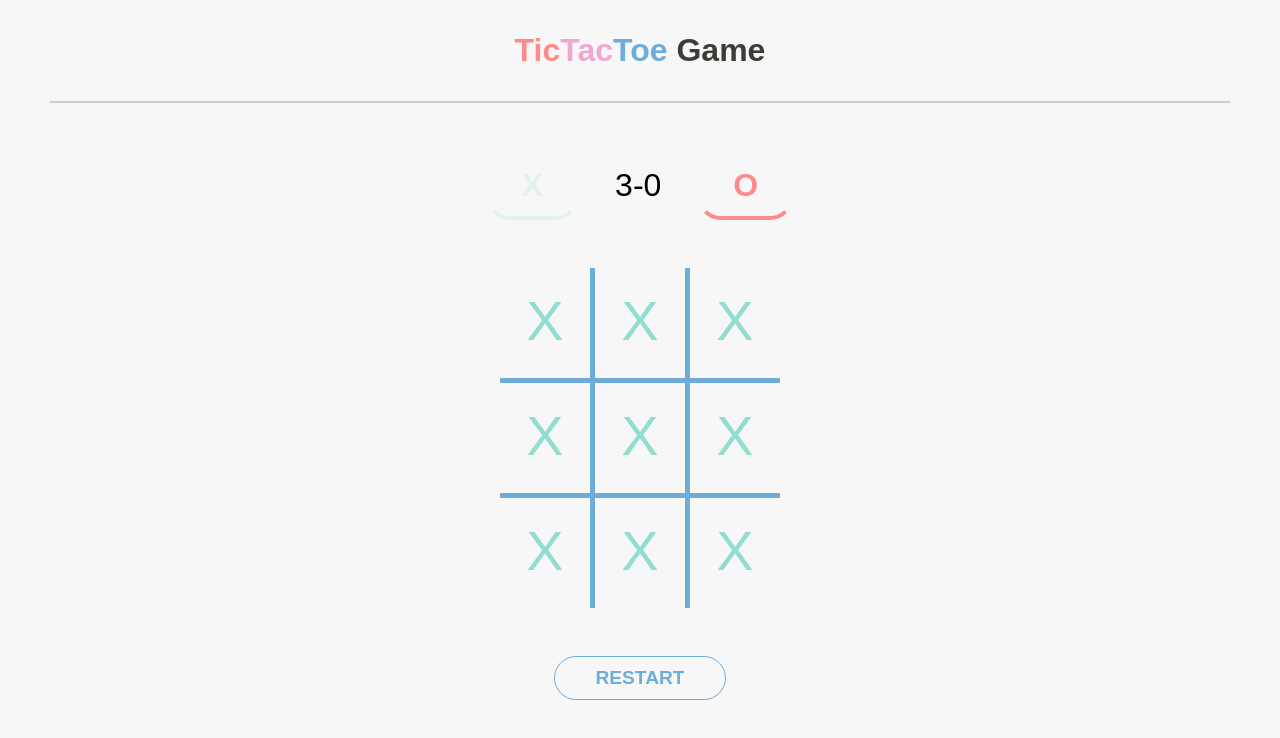
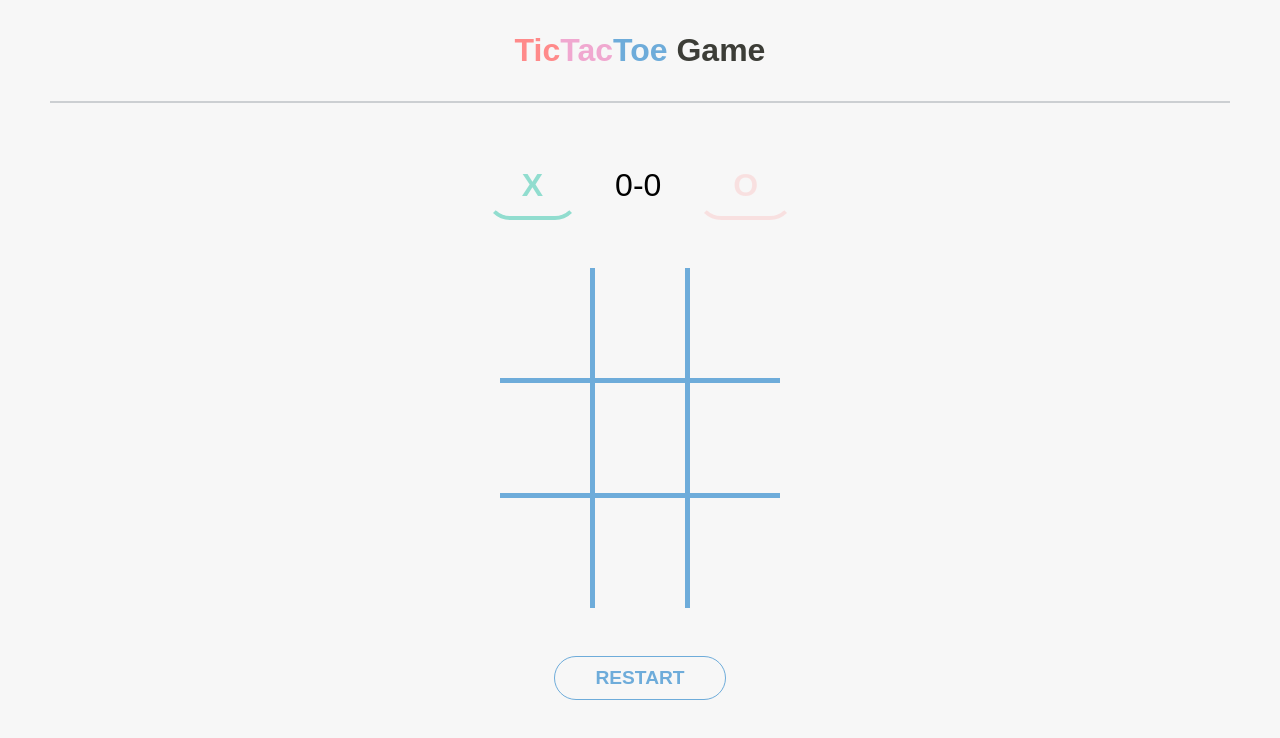
Before and after one commit to sebastianvarelag/tictactoe, a React (Vite) app: page / in a window 1280 px wide. Shown: the top 738 px of the page. Built offline with nearby package versions, Linux system fonts and the light colour scheme; a web font is replaced by a local one.

Commit message:
Moves and toggle turn implemented.

```diff
--- a/src/game/components/Score.tsx
+++ b/src/game/components/Score.tsx
@@ -1,15 +1,20 @@
+import { useGameStore } from "../../hooks"
+
 export const Score = () => {
+
+  const {score, currentTurn} = useGameStore()
+
   return (
     <>
     <div className="turn__container">
       <ul className="turn__list">
-        <li className="turn__item">X</li>
+        <li className={`turn__item${currentTurn ? ' active' : ''}`}>X</li>
         <li className="turn__item">
-          <span className="turn__score">3</span>
+          <span className="turn__score">{score[0]}</span>
           <span className="turn__score">-</span>
-          <span className="turn__score">0</span>
+          <span className="turn__score">{score[1]}</span>
         </li>
-        <li className="turn__item active">O</li>
+        <li className={`turn__item${!currentTurn ? ' active' : ''}`}>O</li>
       </ul>
     </div>
     </>
--- a/src/game/components/Square.tsx
+++ b/src/game/components/Square.tsx
@@ -1,5 +1,14 @@
-export function Square() {
+interface IPropsSquare{
+  value: string;
+  currentTurn: boolean;
+  handleClick: ()=>void;
+}
+
+export function Square({value, handleClick}: IPropsSquare) {
+
   return (
-    <button className="button button__square"><span>X</span></button>
+    <button className={`button button__square ${(value === 'X') ? 'equis' : 'circle'}`} onClick={handleClick}>
+      <span>{value}</span>
+    </button>
   )
 }
--- a/src/game/pages/GamePage.tsx
+++ b/src/game/pages/GamePage.tsx
@@ -1,6 +1,10 @@
+import { useGameStore } from "../../hooks"
 import { Header, Score, Square } from "../components"
 
 export const GamePage = () => {
+
+  const { currentSquares, currentTurn, handleClickSquare, handleResetSquares } = useGameStore();
+
   return (
     <>
       <Header/>
@@ -8,23 +12,23 @@ export const GamePage = () => {
         <Score/>
         <div className="game">
           <div className="row-square">
-            <Square/>
-            <Square/>
-            <Square/>
+            <Square value={currentSquares[0]} currentTurn={currentTurn} handleClick={() => handleClickSquare(1)}/>
+            <Square value={currentSquares[1]} currentTurn={currentTurn} handleClick={() => handleClickSquare(2)}/>
+            <Square value={currentSquares[2]} currentTurn={currentTurn} handleClick={() => handleClickSquare(3)}/>
           </div>
           <div className="row-square">
-            <Square/>
-            <Square/>
-            <Square/>
+            <Square value={currentSquares[3]} currentTurn={currentTurn} handleClick={() => handleClickSquare(4)}/>
+            <Square value={currentSquares[4]} currentTurn={currentTurn} handleClick={() => handleClickSquare(5)}/>
+            <Square value={currentSquares[5]} currentTurn={currentTurn} handleClick={() => handleClickSquare(6)}/>
           </div>
           <div className="row-square">
-            <Square/>
-            <Square/>
-            <Square/>
+            <Square value={currentSquares[6]} currentTurn={currentTurn} handleClick={() => handleClickSquare(7)}/>
+            <Square value={currentSquares[7]} currentTurn={currentTurn} handleClick={() => handleClickSquare(8)}/>
+            <Square value={currentSquares[8]} currentTurn={currentTurn} handleClick={() => handleClickSquare(9)}/>
           </div>
         </div>
         <div className="button__group">
-          <button className="button">RESTART</button>
+          <button className="button" onClick={handleResetSquares}>RESTART</button>
         </div>
       </div>
     </>
--- /dev/null
+++ b/src/hooks/useGameStore.ts
@@ -0,0 +1,30 @@
+import { resetSquares, setCurrentSquares } from "../store/game/gameSlice";
+import { useAppDispatch, useAppSelector } from "../store/hooks"
+
+export const useGameStore = () => {
+
+  const {score, currentTurn, currentSquares} = useAppSelector(state => state.game)
+
+  const dispatch = useAppDispatch();
+
+  const handleClickSquare = (number: number) => {
+    if(currentSquares[number - 1] === null){
+      dispatch(setCurrentSquares(number - 1));
+    }
+    return;
+  }
+
+  const handleResetSquares = () =>{
+    dispatch(resetSquares());
+  }
+
+  return {
+    score,
+    currentTurn,
+    currentSquares,
+
+    // functions
+    handleClickSquare,
+    handleResetSquares
+  }
+}
--- a/src/store/game/gameSlice.ts
+++ b/src/store/game/gameSlice.ts
@@ -1,11 +1,11 @@
 import { createSlice } from '@reduxjs/toolkit'
-// import type { PayloadAction } from '@reduxjs/toolkit'
+import type { PayloadAction } from '@reduxjs/toolkit'
 
 interface gameState {
   winner: string | null;
   currentTurn: boolean;
   score: [number, number];
-  currentSquares: Array<number>
+  currentSquares: Array<string>
 }
 
 const initialState: gameState = {
@@ -19,11 +19,24 @@ const gameSlice = createSlice({
   name: 'game',
   initialState,
   reducers: {
-    // incrementByAmount(state, action: PayloadAction<number>) {
-    //   state.value += action.payload
-    // },
+    setCurrentSquares(state, action: PayloadAction<number>) {
+      const index = action.payload;
+      if(state.currentTurn){
+        state.currentSquares[index] = 'X'
+        state.currentTurn = false;
+      }
+      else{
+        state.currentSquares[index] = 'O'
+        state.currentTurn = true;
+      }
+    },
+    resetSquares(state){
+      state.winner = null;
+      state.currentTurn = true;
+      state.currentSquares = Array(9).fill(null);
+    }
   },
 })
 
 export default gameSlice
-// export const { } = gameSlice.actions
+export const { setCurrentSquares, resetSquares } = gameSlice.actions
```
